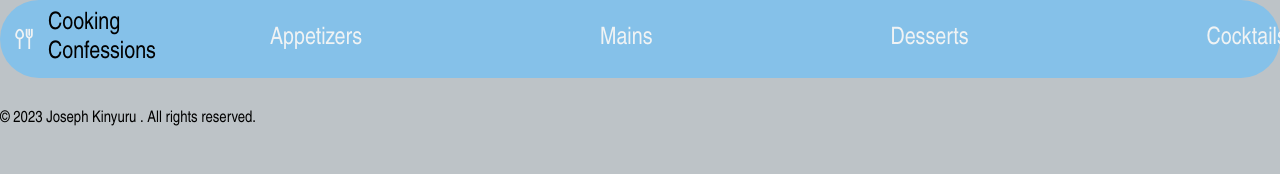
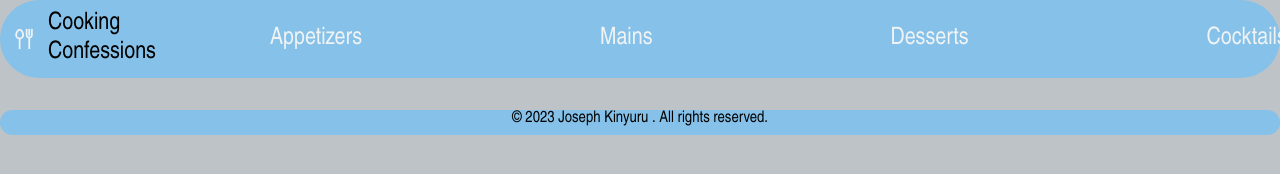
Before and after one commit to JosephKinyuru/CookingConfessions, a plain HTML site: page index.html in a window 1280 px wide. Shown: the top 174 px of the page. Drawn offline with nearby package versions, Linux system fonts and the light colour scheme; no server answers.

Commit message:
Styling for footer done

```diff
--- a/style.css
+++ b/style.css
@@ -216,8 +216,9 @@ a.viewButton:hover ,a.viewButton.active {
   list-style-type: none;
 }
 
-#secondSection hr {
-  border: none;
-  border-top: 2px solid #85C1E9;
-  margin: 20px 0;
+footer {
+  background-color: #85C1E9;
+  height: 25px;
+  text-align: center;
+  border-radius: 40px;
 }
```
